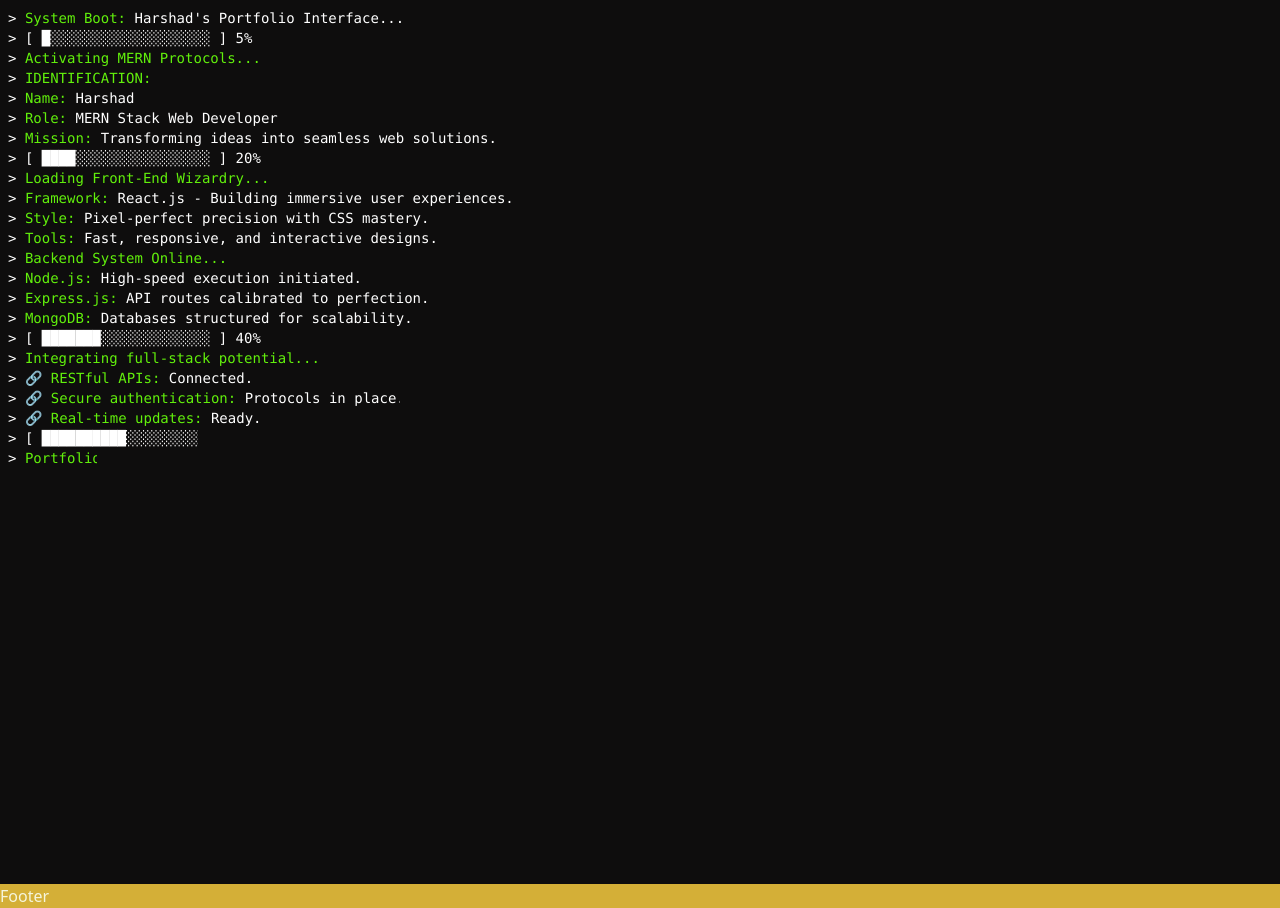
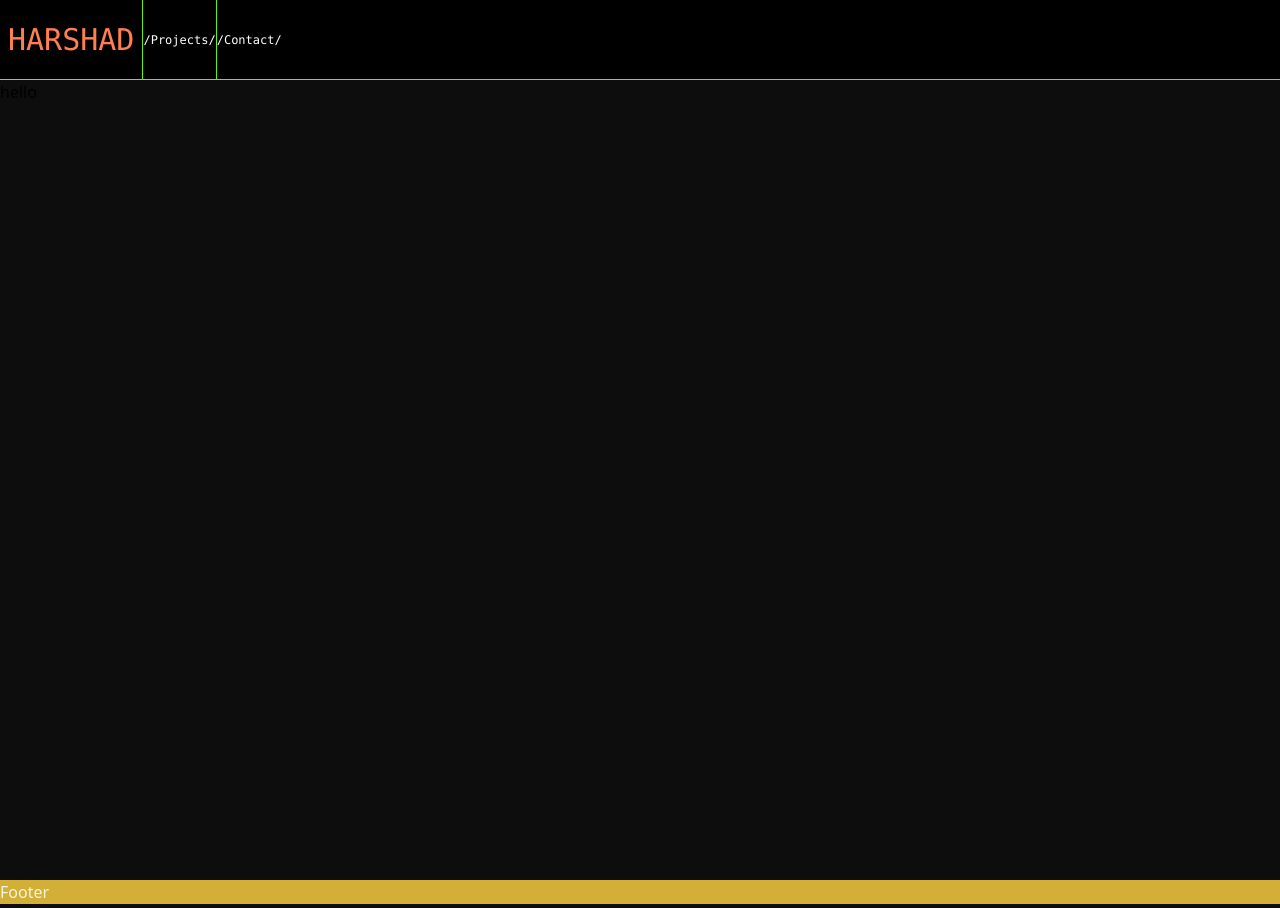
Before and after one commit to Muhammed-Harshad-V/portfolio, a Next.js app: page / in a window 1280 px wide. Built offline with nearby package versions, Linux system fonts and the light colour scheme.

Commit message:
ladingf completed

```diff
--- /dev/null
+++ b/app/(root)/(context)/GlobalProvider.tsx
@@ -0,0 +1,55 @@
+'use client';
+import React, { createContext, useContext, useEffect, useState, ReactNode } from "react";
+
+// Define the shape of the context
+interface GlobalContextType {
+  isLoading: boolean;
+  startLoading: () => void;
+  stopLoading: () => void;
+}
+
+// Create the context
+const GlobalContext = createContext<GlobalContextType | undefined>(undefined);
+
+// Provider Props
+interface GlobalProviderProps {
+  children: ReactNode;
+}
+
+// GlobalProvider Component
+export const GlobalProvider: React.FC<GlobalProviderProps> = ({ children }) => {
+  const [isLoading, setIsLoading] = useState<boolean>(true);
+
+  // Simulate loading for 5 seconds once the user enters
+  useEffect(() => {
+    const timer = setTimeout(() => {
+      setIsLoading(false);
+    }, 10000);
+
+    return () => clearTimeout(timer);
+  }, []);
+
+  const startLoading = () => setIsLoading(true);
+  const stopLoading = () => setIsLoading(false);
+
+  const globalState: GlobalContextType = {
+    isLoading,
+    startLoading,
+    stopLoading,
+  };
+
+  return (
+    <GlobalContext.Provider value={globalState}>
+      {children}
+    </GlobalContext.Provider>
+  );
+};
+
+// Custom Hook for easy access
+export const useGlobal = (): GlobalContextType => {
+  const context = useContext(GlobalContext);
+  if (!context) {
+    throw new Error("useGlobal must be used within a GlobalProvider");
+  }
+  return context;
+};
--- a/app/(root)/(home)/loadingScreen.tsx
+++ b/app/(root)/(home)/loadingScreen.tsx
@@ -1,11 +1,12 @@
-'use client';
-import { useState, useEffect } from 'react';
+"use client";
+import { useState, useEffect } from "react";
+import { useGlobal } from "../(context)/GlobalProvider";
 
 export default function LoadingScreen() {
-  const [loading, setLoading] = useState(true);
-  const [lines, setLines] = useState<string[]>([]);
+  const { isLoading, stopLoading } = useGlobal(); // Loading state from the global context
+  const [count, setCount] = useState(10);
+  const [lines, setLines] = useState<{ text: string; color: string }[]>([]);
 
-  useEffect(() => {
   const loadingLines = [
     { text: "<span class='text-white'>></span> <span class='text-retroGreen'>System Boot:</span> Harshad's Portfolio Interface...", color: 'text-retroGreen' },
     { text: "<span class='text-white'>></span> <span class='text-white'>[ █░░░░░░░░░░░░░░░░░░░ ] 5%</span>", color: 'text-white' },
@@ -32,7 +33,6 @@
     { text: "<span class='text-white'>></span> <span class='text-retroGreen'>Portfolio Modules Detected...</span>", color: 'text-retroGreen' },
     { text: "<span class='text-white'>></span>   <span class='text-retroGreen'>🚀 Recent Projects:</span> Innovative, future-ready solutions.", color: 'text-retroGreen' },
     { text: "<span class='text-white'>></span>   <span class='text-retroGreen'>🌟 Passion Projects:</span> Built with creativity and care.", color: 'text-retroGreen' },
-      { text: "<span class='text-white'>></span>   <span class='text-retroGreen'>🔍 Skills:</span> Debugging mastery and deployment expertise.", color: 'text-retroGreen' },
     { text: "<span class='text-white'>></span> <span class='text-white'>[ ██████████████░░░░░░ ] 80%</span>", color: 'text-white' },
     { text: "<span class='text-white'>></span> <span class='text-retroGreen'>Initializing Developer Stats...</span>", color: 'text-retroGreen' },
     { text: "<span class='text-white'>></span>   <span class='text-retroGreen'>Problem Solving:</span> 64% Efficiency", color: 'text-retroGreen' },
@@ -42,41 +42,52 @@
     { text: "<span class='text-white'>></span> <span class='text-retroGreen'>SYSTEM MESSAGE:</span> Ready to Enter Harshad's Digital Workspace", color: 'text-retroGreen' },
     { text: "<span class='text-white'>></span> <span class='text-red-500'>Warning:The code you are about to witness might inspire greatness. </span>", color: 'text-red-500' },
     { text: "<span class='text-white'>></span> <span class='text-retroGreen'>Proceed with enthusiasm.</span>", color: 'text-retroGreen' },
-      { text: "<span class='text-white'>></span> <span class='text-white'>[ PRESS ENTER TO EXPLORE ]</span>", color: 'text-white' },
   ];
 
-    const typeText = (lines: { text: string, color: string }[]) => {
-      lines.forEach((line, index) => {
+
+  useEffect(() => {
+    const typeText = () => {
+      loadingLines.forEach((line, index) => {
         setTimeout(() => {
           setLines((prevLines) => [...prevLines, line]);
         }, index * 200); // Adjust the delay between lines
       });
     };
 
-    typeText(loadingLines);
+    typeText();
+  }, []); // Empty dependency array ensures it runs only once on component mount
 
-    const timeout = setTimeout(() => {
-      setLoading(false);
-    }, 20000); // Adjust for the length of your animation
+  useEffect(() => {
 
-    return () => clearTimeout(timeout);
-  }, []);
+    if (count > 0) {
+      const timer = setTimeout(() => setCount(count - 1), 1000);
+      return () => clearTimeout(timer); // Clear timeout to prevent memory leaks
+    }
+
+  }, [count])
 
   return (
     <>
-      {loading ? (
-        <div className="fixed top-0 left-0 w-full h-[100vh] bg-retroBlack flex items-start z-50 p-2">
+      {isLoading && (
+        <div className="h-[100svh] flex flex-col justify-between">
+        <div className="w-full h-[calc(100vh-50px)] bg-retroBlack flex items-start z-50 p-2">
           <div className="text-white">
             {lines.map((line, index) => (
               <p
                 key={index}
-                className="text-sm font-mono typing-effect"
-                dangerouslySetInnerHTML={{ __html: line.text }} // Use dangerouslySetInnerHTML to render HTML with spans
+                className="sm:text-[8px] lg:text-sm font-mono typing-effect"
+                dangerouslySetInnerHTML={{ __html: line.text }}
               />
             ))}
           </div>
         </div>
-      ) : null}
+          <div className="flex flex-row w-full h-50px border-t-2 border-white justify-stretch">
+             <button className="sm:text-[10px] lg:text-sm font-mono text-white p-3" onClick={(() => {stopLoading()})}>Click Here to Exit</button>
+             <p className="sm:text-[10px] lg:text-sm font-mono text-white p-3">Ending in: <span className="text-retroGreen">{count}</span> </p>
+          </div>
+        </div>
+
+      )}
 
       {/* Inline CSS for Typing Effect */}
       <style jsx>{`
@@ -93,10 +104,10 @@
           display: block;
           white-space: nowrap;
           overflow: hidden;
-          animation: typing 1s steps(40) 1s 1 normal both, 0.75s infinite;
+          animation: typing 1s steps(40) forwards;
           border-right: none;
         }
-      `}</style>z
+      `}</style>
     </>
   );
 }
--- a/app/(root)/layout.tsx
+++ b/app/(root)/layout.tsx
@@ -1,15 +1,23 @@
+'use client';
 import React from 'react'
 import Navbar from '@/app/components/navbar/navbar'
 import Footer from '../components/footer/footer'
-import LoadingScreen from './(home)/loadingScreen'
+// import LoadingScreen from './(home)/loadingScreen'
+// import { useGlobal } from './(context)/GlobalProvider'
 
 export default function HomeLayout({children}: {children: React.ReactNode}) {
+    // const {isLoading} = useGlobal();
+
     return (
-        <div>
-           <LoadingScreen/>
+      <>
+           {/* <LoadingScreen/> */}
+        <div
+        //  className={`${isLoading ? 'hidden' : 'block'}`}
+         >
             <Navbar/>
           {children}
             <Footer/>
         </div>
+      </>
       )
     }
--- /dev/null
+++ b/app/components/navbar/NavButtons.tsx
@@ -0,0 +1,32 @@
+'use client';
+import { useRouter } from 'next/router';
+import Link from 'next/link';
+
+export default function NavButtons() {
+  const router = useRouter();
+
+  // Function to check if the current route matches the link's destination
+  const isActive = (path: string) => router.pathname === path ? 'text-retroOrange' : 'text-white';
+
+  return (
+    <div className="w-full sm:h-[50px] md:h-[80px] bg-black font-mono border-b border-b-retroGreen flex flex-row">
+      <div className="flex flex-row w-full h-full">
+        <Link href="/" passHref>
+          <p className={`flex-1 flex items-center justify-center sm:text-[30px] font-mono ${isActive('/')} border-r border-retroGreen h-full pr-2 pl-2`}>
+            HARSHAD
+          </p>
+        </Link>
+        <Link href="/projects" passHref>
+          <p className={`flex-1 flex items-center justify-center sm:text-[12px] font-mono ${isActive('/projects')} border-r border-retroGreen h-full`}>
+            /Projects/
+          </p>
+        </Link>
+        <Link href="/contact" passHref>
+          <p className={`flex-1 flex items-center justify-center sm:text-[12px] font-mono ${isActive('/contact')} h-full`}>
+            /Contact/
+          </p>
+        </Link>
+      </div>
+    </div>
+  );
+}
--- a/app/components/navbar/navbar.tsx
+++ b/app/components/navbar/navbar.tsx
@@ -1,10 +1,7 @@
-import React from 'react'
+import NavButtons from "./NavButtons";
 
 export default function Navbar() {
   return (
-    <div className="w-full h-[60px] bg-black font-mono flex items-center justify-center">
-      <p className=' text-[100px]'>HARSHAD</p>
-    </div>
-
-  )
+    <NavButtons/>
+  );
 }
--- a/app/layout.tsx
+++ b/app/layout.tsx
@@ -1,3 +1,4 @@
+import { GlobalProvider } from './(root)/(context)/GlobalProvider';
 import './globals.css'; // Import global styles
 import type { Metadata } from 'next'
 
@@ -9,9 +10,11 @@
 export default function RootLayout({children}: {children: React.ReactNode}) {
   return (
     <html>
+      <GlobalProvider>
       <body className='bg-retroBlack'>
         {children}
       </body>
+      </GlobalProvider>
     </html>
   )
 }
--- a/tailwind.config.ts
+++ b/tailwind.config.ts
@@ -31,6 +31,12 @@
           retroPurple: "#9370DB", // Warm, muted purple
           retroMint: "#98FF98",   // Fresh, retro mint green
       },
+      screens: {
+        'sm': '300px',  // Adding a custom breakpoint
+        'md': '480px',  // Changing the 'md' breakpoint to 800px
+        'lg': '768px',
+        'xl': '1024px',
+      },
     },
   },
   plugins: [],
```
Lines whose indentation alone changed are shown as unchanged.
